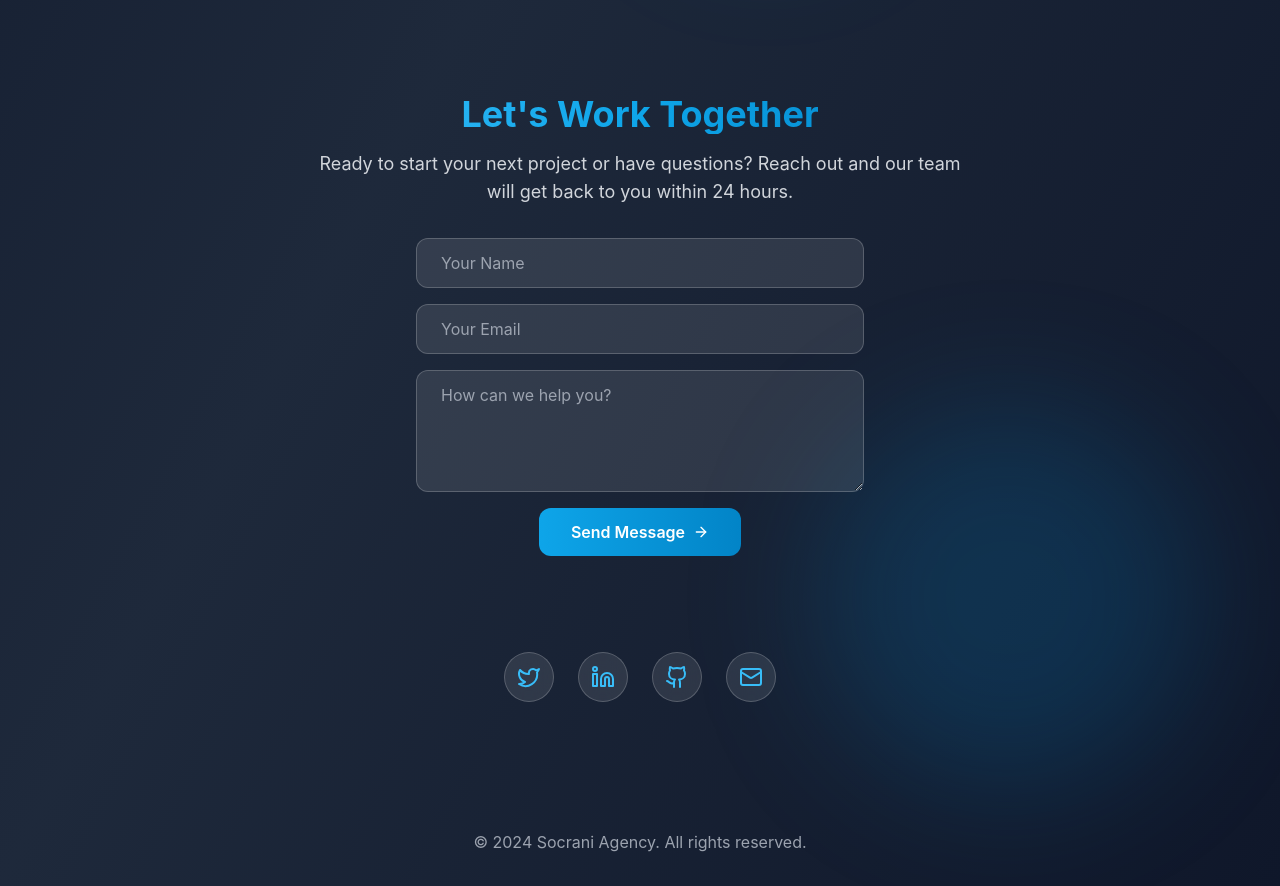
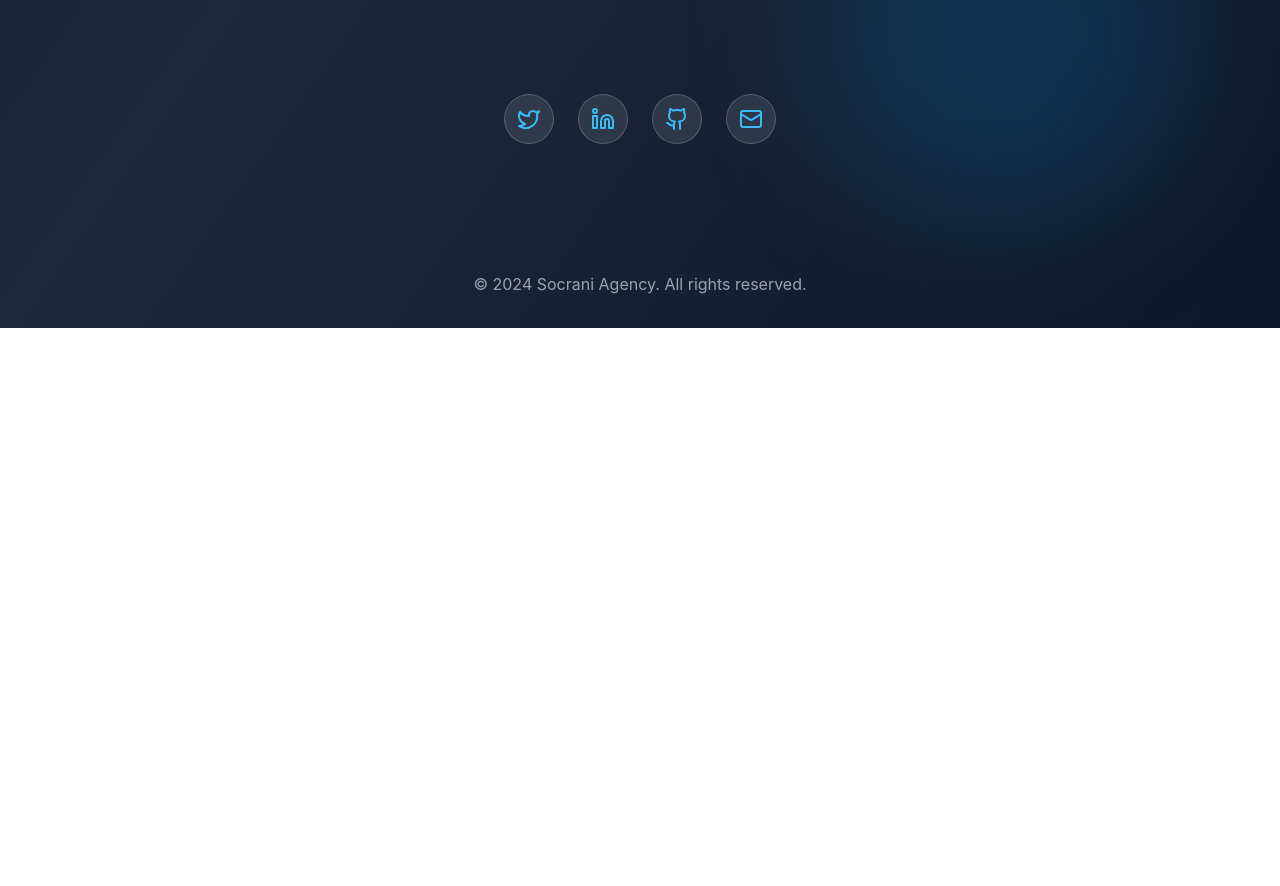
Before and after one commit to builtbyap/scratchsocrani, a Next.js app: page / in a window 1280 px wide. Shown: the part 1499-2385 px from the top of the page. After the commit the page ends 1827 px from the top, so only its background shows below. Built offline with nearby package versions, Linux system fonts and the light colour scheme.

Commit message:
Remove Let's Work Together section from homepage

```diff
--- a/src/app/page.tsx
+++ b/src/app/page.tsx
@@ -161,7 +161,7 @@ export default function LandingPage() {
                 transition={{ duration: 0.5 }}
                 className="glass-effect rounded-2xl p-8 text-center"
               >
-                <p className="text-lg text-gray-200 mb-4">“{testimonial.quote}”</p>
+                <p className="text-lg text-gray-200 mb-4">"{testimonial.quote}"</p>
                 <div className="font-semibold text-primary-400">{testimonial.name}</div>
                 <div className="text-gray-400 text-sm">{testimonial.company}</div>
               </motion.div>
@@ -169,50 +169,11 @@ export default function LandingPage() {
           </div>
         </motion.section>
 
-        {/* Contact/CTA Section */}
-        <motion.section
-          id="contact"
-          initial={{ opacity: 0, y: 30 }}
-          whileInView={{ opacity: 1, y: 0 }}
-          viewport={{ once: true }}
-          transition={{ duration: 0.8, delay: 0.5 }}
-          className="mb-24 max-w-2xl mx-auto text-center"
-        >
-          <h2 className="text-3xl md:text-4xl font-bold mb-4 gradient-text">Let's Work Together</h2>
-          <p className="text-lg text-gray-300 mb-8">
-            Ready to start your next project or have questions? Reach out and our team will get back to you within 24 hours.
-          </p>
-          <form className="flex flex-col gap-4 items-center">
-            <input
-              type="text"
-              placeholder="Your Name"
-              className="w-full max-w-md px-6 py-3 bg-white/10 border border-white/20 rounded-xl text-white placeholder-gray-400 focus:outline-none focus:border-primary-400 transition-colors"
-              required
-            />
-            <input
-              type="email"
-              placeholder="Your Email"
-              className="w-full max-w-md px-6 py-3 bg-white/10 border border-white/20 rounded-xl text-white placeholder-gray-400 focus:outline-none focus:border-primary-400 transition-colors"
-              required
-            />
-            <textarea
-              placeholder="How can we help you?"
-              className="w-full max-w-md px-6 py-3 bg-white/10 border border-white/20 rounded-xl text-white placeholder-gray-400 focus:outline-none focus:border-primary-400 transition-colors"
-              rows={4}
-              required
-            />
-            <button type="submit" className="px-8 py-3 bg-gradient-to-r from-primary-500 to-primary-600 rounded-xl font-semibold hover:from-primary-600 hover:to-primary-700 transition-all duration-300 flex items-center justify-center space-x-2">
-              <span>Send Message</span>
-              <ArrowRight className="w-4 h-4" />
-            </button>
-          </form>
-        </motion.section>
-
         {/* Social Links */}
         <motion.div
           initial={{ opacity: 0, y: 20 }}
           animate={{ opacity: 1, y: 0 }}
-          transition={{ duration: 0.8, delay: 1.5 }}
+          transition={{ duration: 0.8, delay: 0.5 }}
           className="flex justify-center space-x-6 mb-8"
         >
           {socialLinks.map((social) => (
```
